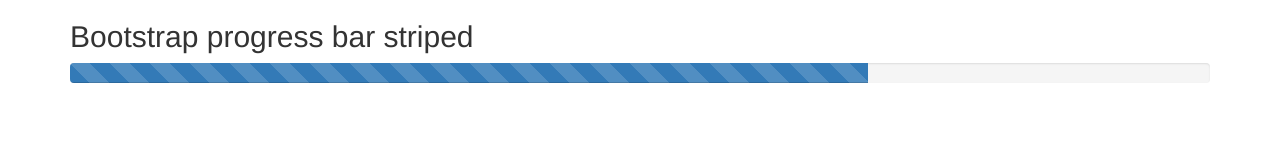
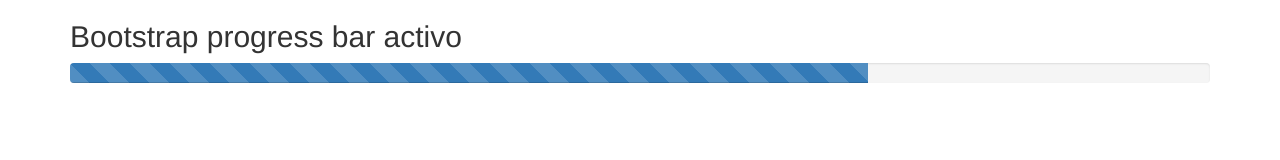
Before and after one commit to Leandro74377/boostrapalert, a plain HTML site: page index.html in a window 1280 px wide. Drawn offline with nearby package versions, Linux system fonts and the light colour scheme.

Commit message:
Update index.html

```diff
--- a/index.html
+++ b/index.html
@@ -9,11 +9,13 @@
 </head>
 <body class="p-4">
   <div class="container">
-    <h2>Bootstrap progress bar striped</h2>
+    <h2>Bootstrap progress bar activo</h2>
  <div class="progress">
-  <div class="progress-bar progress-bar-striped"
+  <div class="progress-bar progress-bar-striped active"
     role="progressbar"
     style="width:70%">
+  </div>
+</div>
   </div>
 </div>
 </div>
```
